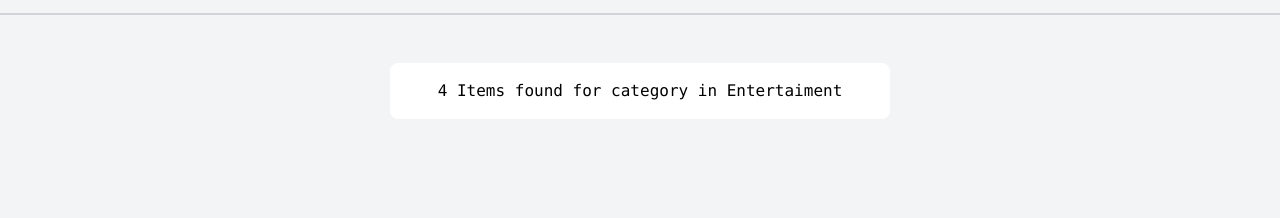
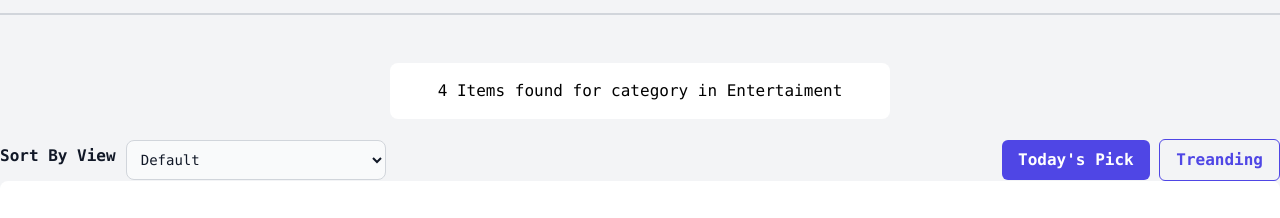
Before and after one commit to abssujan/news-portal, a website: page index.html in a window 1280 px wide. Shown: the part 63-281 px from the top of the page. Drawn offline with Linux system fonts and the light colour scheme; no server answers.

Commit message:
set up sorting and button

```diff
--- a/index.html
+++ b/index.html
@@ -66,12 +66,41 @@
       </div>
     </div>
     <!-- sorting and trendig option -->
-    <div></div>
+    <div class="flex items-center justify-between mt-5" >
+      <!-- left side sorting option -->
+      <div class="md:flex items-center">
+        <label for="Sort-By-View" class="md:w-48 block mb-2 text-normal font-semibold text-gray-900 dark:text-white">Sort By View</label>
+        <select id="Sort-By-View" class="bg-gray-50 border border-gray-300 text-gray-900 text-sm rounded-lg focus:ring-blue-500 focus:border-blue-500 block w-full p-2.5 dark:bg-gray-700 dark:border-gray-600 dark:placeholder-gray-400 dark:text-white dark:focus:ring-blue-500 dark:focus:border-blue-500">
+          <option selected>Default</option>
+          <option value="BreakingNews">Breaking News</option>
+          <option value="RegularNews">Regular News</option>
+          <option value="InternationalNews">International News</option>
+          <option value="Entertainment">Entertainment</option>
+          <option value="Culture">Culture</option>
+          <option value="Arts">Arts</option>
+        </select>
+      </div>
+      <!-- right-side trending button -->
+      <div>
+        <button class="bg-indigo-600 text-white px-4 py-2 rounded-md font-semibold">Today's Pick</button>
+        <button class="border border-indigo-600 text-indigo-600 px-4 py-2 rounded-md font-semibold">Treanding</button>
+      </div>
+    </div>
     <!-- main news for user -->
-    <div></div>
+    <div class="main-section">
+      <!-- div - card -->
+      <div id="news-card" class="bg-white rounded-lg p-10">
+        <div class="card flex items-center space-x-5">
+          <!-- image -->
+          <div class="image rounded-md">
+            <img src="" alt="">
+          </div>
+          <!-- information -->
+        </div>
+      </div>
+    </div>
   </main>
   </div>
-
   <script src="./js/app.js"></script>
   <script src="./js/top-header-button.js"></script>
 </body>
```
Also changed, not shown: src/output.css.
